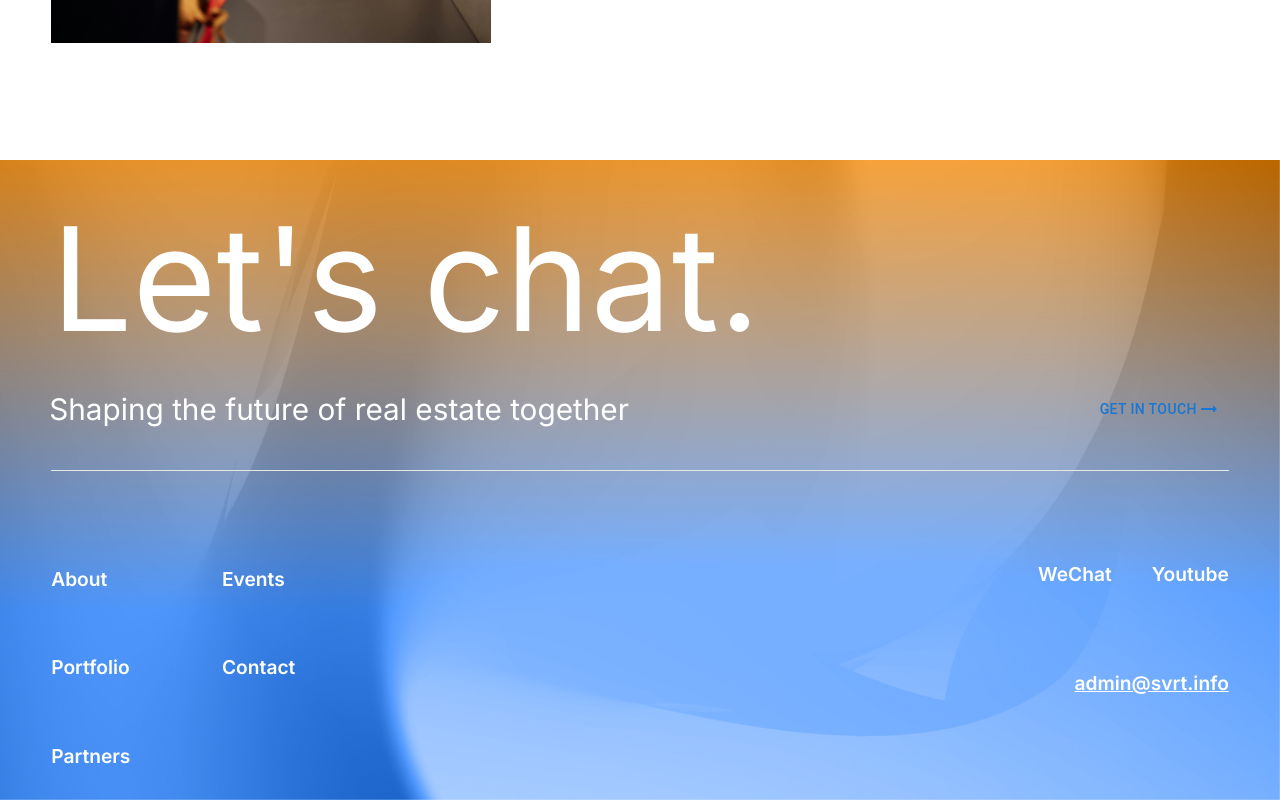
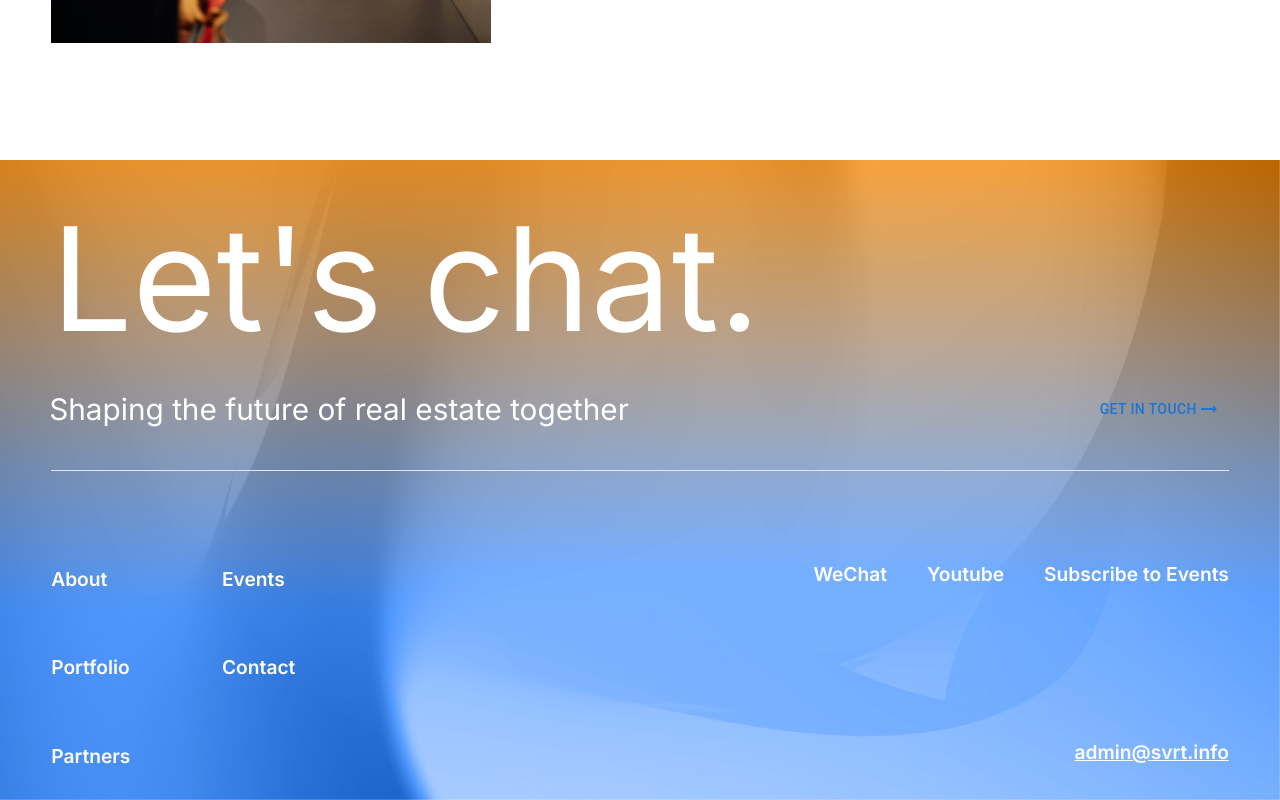
Before and after one commit to liwenss/svrt, a Next.js app in the folder svrt-project/: page / in a window 1280 px wide. Shown: the part 6502-7302 px from the top of the page. Built offline with nearby package versions, Linux system fonts and the light colour scheme; a web font is replaced by a local one.

Commit message:
Update bottombar.tsx

```diff
--- a/svrt-project/app/components/bottombar.tsx
+++ b/svrt-project/app/components/bottombar.tsx
@@ -28,6 +28,9 @@ export default function Bottombar() {
                         <a href="https://www.youtube.com/@SiliconValleyRealEstateTech" >
                             <p>Youtube</p>
                         </a>
+                        <a href="https://groups.google.com/u/3/g/svrt-forum" >
+                            <p>Subscribe to Events</p>
+                        </a>
                     </div>
                     <div className={styles['email-and-number']}>
                         <p className={styles['email']}>admin@svrt.info</p>
```
